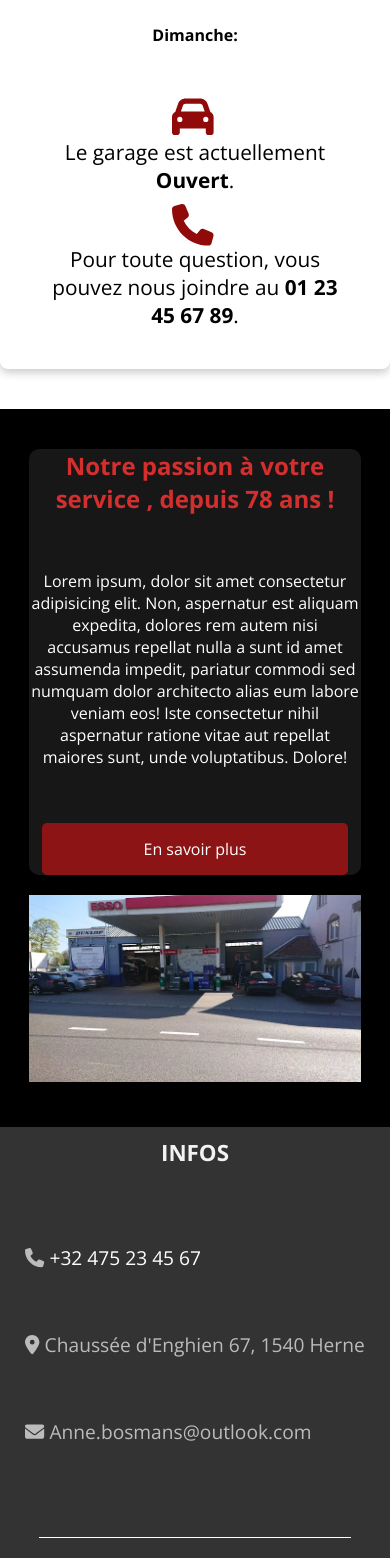
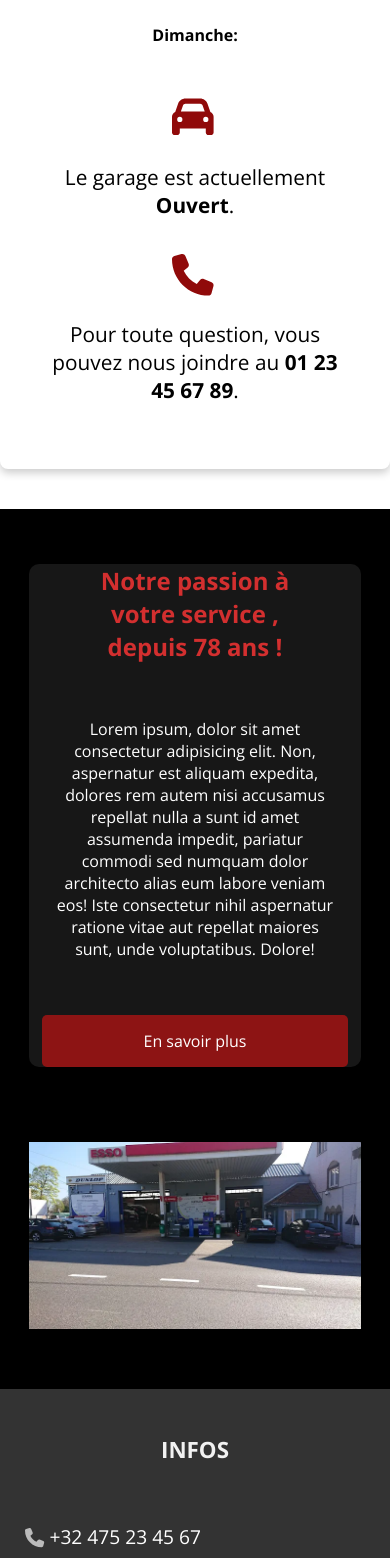
Before and after one commit to Slipaclous/bosmans, a Next.js app: page / in a window 390 px wide. Shown: the part 1140-2698 px from the top of the page. Built offline with nearby package versions, Linux system fonts and the light colour scheme; a web font is replaced by a local one.

Commit message:
responsive

```diff
--- a/src/app/styles/footer.css
+++ b/src/app/styles/footer.css
@@ -168,5 +168,11 @@ footer {
         border-top: 1px solid #ffffff;
         border-bottom: 1px solid #ffffff;
     }
+    .footer-content__links ul {
+        margin-bottom: 35px;
+    }
+    .footer-title{
+        margin-top: 35px;
+    }
 
 }
--- a/src/app/styles/index.css
+++ b/src/app/styles/index.css
@@ -187,10 +187,22 @@
     }
     .presentation-text{
         width: 80%;
+        min-height: 55vh;
         padding: 0;
+        margin-top: 55px;
     }
     .presentation-text, .presentation-image {
         width: 100%; /* Full width for both text and image */
+        margin-bottom: 55px;
+    }
+    .presentation-text p {
+        width: 85%;
+        margin: 0 auto;
+    }
+    .presentation-text h2 {
+        font-size: 1.5rem; /* Adjust font size */
+        width: 75%;
+        margin: 0 auto;
     }
     .horaires-wrapper {
         flex-direction: column; /* Stack schedule list and current status */
@@ -200,7 +212,11 @@
 
     .schedule-list, .current-status {
         width: 100%; /* Full width for both elements */
-        padding: 20px; /* Increase padding for touch targets */
+        padding: 20px;
+         /* Increase padding for touch targets */
+    }
+    .current-status p {
+        margin:25px 0px;
     }
     .button {
         width: 80%; /* Increase width for easier clicking */
```
Also changed, not shown: src/app/styles/pneus.css (+10 -0 lines).
